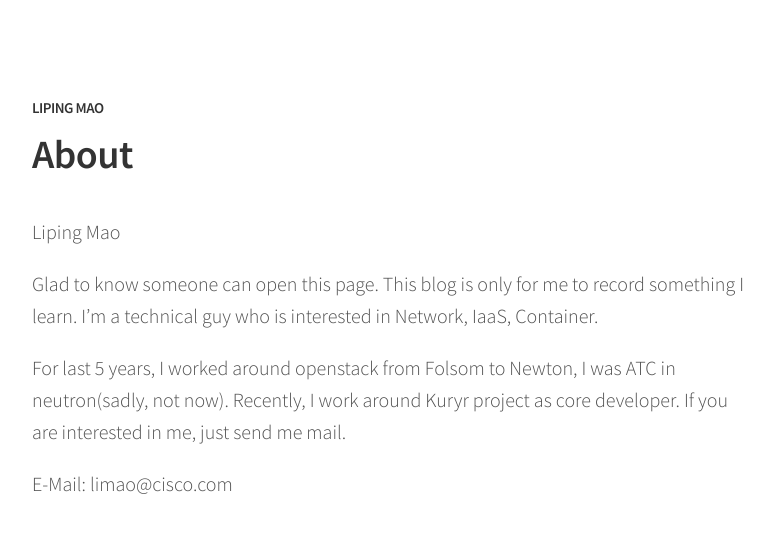
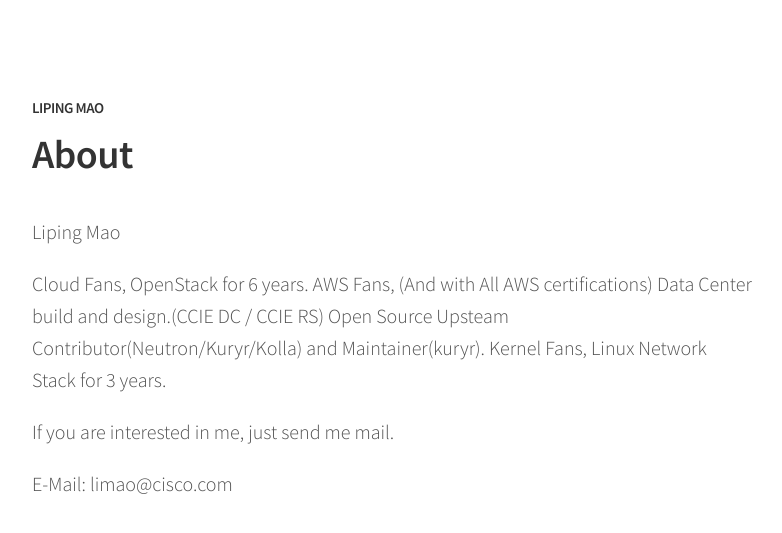
Before and after one commit to LipingMao/LipingMao.github.io, a Jekyll site: the page built from about.md, in a window 1280 px wide. Shown: the top 533 px of the page, without its empty margins (248-1030 px from the left). Built offline with Jekyll 4.4.1, drawn with Linux system fonts in a browser that asks for light colours.

Commit message:
Update about.md

```diff
--- a/about.md
+++ b/about.md
@@ -4,9 +4,12 @@ title: About
 
 Liping Mao
 
-Glad to know someone can open this page. This blog is only for me to record something I learn. I'm a technical guy who is interested in Network, IaaS, Container.
+Cloud Fans, OpenStack for 6 years.
+AWS Fans, (And with All AWS certifications)
+Data Center build and design.(CCIE DC / CCIE RS)
+Open Source Upsteam Contributor(Neutron/Kuryr/Kolla) and  Maintainer(kuryr).
+Kernel Fans, Linux Network Stack for 3 years.
 
-For last 5 years, I worked around openstack from Folsom to Newton, I was ATC in neutron(sadly, not now). Recently, I work around Kuryr project as core developer.
 If you are interested in me, just send me mail.
 
 E-Mail: limao@cisco.com
```
